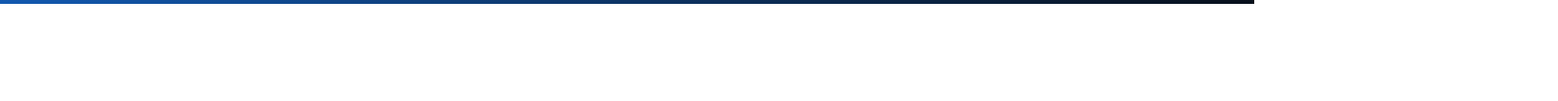
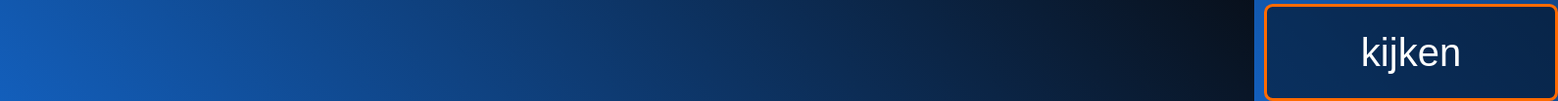
Before and after one commit to bankzittersapp/app, a plain HTML site: page index.html in a window 1280 px wide. Shown: the part 960-1064 px from the top of the page at 98% size, 1590 px wide, since content can reach past the window. Before the commit the page ends 964 px from the top, so only its background shows below. Drawn offline with Linux system fonts and the light colour scheme.

Commit message:
Update index.html

```diff
--- a/index.html
+++ b/index.html
@@ -35,11 +35,30 @@
             color: white;
             padding: 5px 20px;
         }
+        .nvidwatchbut {
+    position: absolute;
+    bottom: -110px;
+    margin: 10px;
+    height: 100px;
+    width: 300px;
+    background-color: #0000007d;
+    border: 3.75px solid #FF6A00;
+    border-radius: 8.75px;
+    color: white;
+    font-size: 40px;
+    transition: background-color 0.3s ease, border 0.3s ease;
+}
+
+.nvidwatchbut:hover {
+    border: 3.75px solid #090909;
+    background-color: #FF6A00;
+}
 </style>
 <body>
     <div id="nvdimg-container">
         <img id="nvdimg" src="https://i3.ytimg.com/vi/_8uy-hu1eZM/maxresdefault.jpg" alt="">
         <h1 id="nvidh1">hooi hooi hooi hooi hooi hooi hooi hooi hooi hooi hooi hooi hooi hooi hooi hooi hooi hooi hooi hooi hooi hooi hooi hooi hooi hooi </h1>
+        <button class="nvidwatchbut">kijken</button>
     </div>
 </body>
 </html>
```
